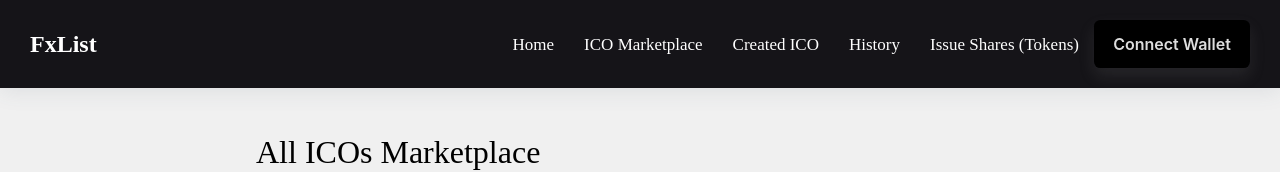
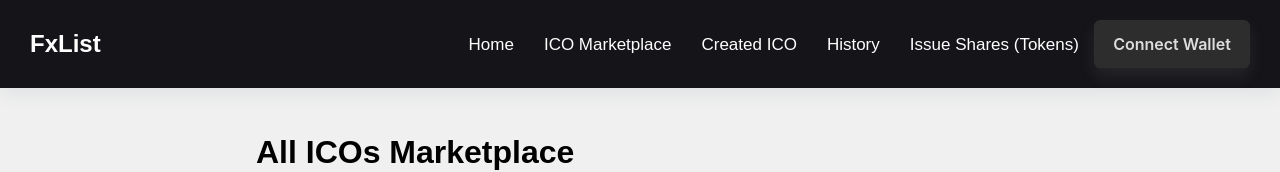
Before and after one commit to akashbiswas0/fxlist-Fraxtal, a Next.js app: page / in a window 1280 px wide. Shown: the top 172 px of the page. Built offline with nearby package versions, Linux system fonts and the light colour scheme; no server answers.

Commit message:
ui fonts changed

```diff
--- a/styles/globals.css
+++ b/styles/globals.css
@@ -83,7 +83,7 @@ video {
   padding: 0;
   border: 0;
   font-size: 100%;
-  font: inherit;
+  font: Helvetica;
   vertical-align: baseline;
 }
 /* HTML5 display-role reset for older browsers */
@@ -261,7 +261,7 @@ a {
   border: none;
   cursor: pointer;
   box-shadow: 0 0.5rem 1rem rgba(143, 142, 142, 0.15) !important;
-  background: #000000;
+  background: #2e2d2d;
   width: 100%;
 }
 
```
